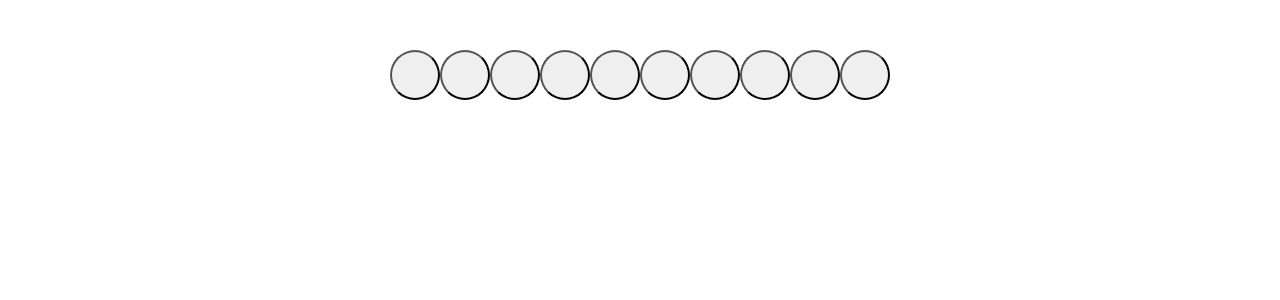
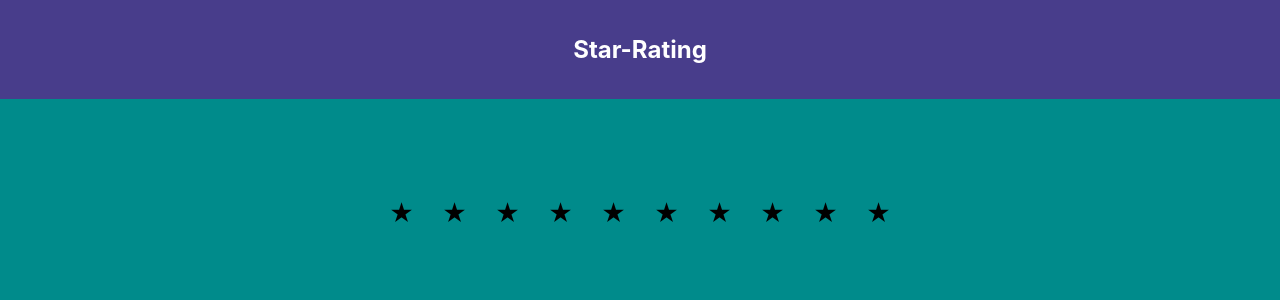
Before and after one commit to Stack-Naveen/20-reactjs-basic-projects, a React (Create React App) app: page / in a window 1280 px wide. Shown: the top 300 px of the page. Built offline with nearby package versions, Linux system fonts and the light colour scheme.

Commit message:
Add all rating functionalities and also add necessary css

```diff
--- a/src/components/star-rating/index.jsx
+++ b/src/components/star-rating/index.jsx
@@ -1,41 +1,50 @@
+import { useState } from "react";
+import "./styles.css";
 export default function StarRating({ stars = 5 }) {
+  const [rate, setRate] = useState(0);
+  const [hover, setHover] = useState(0);
+
   const handleClick = (comingIndex) => {
-    console.log(comingIndex);
+    setRate(comingIndex);
   };
   const handleHover = (comingIndex) => {
-    console.log(comingIndex);
+    setHover(comingIndex);
   };
-  const handleLeave = (comingIndex) => {
-    console.log(comingIndex);
-  };
-
+  const handleLeave = () => setHover(0);
   return (
-    <div className="stars">
-      {Array.from({ length: stars }).map((_, index) => (
-        <Icon
-          key={index}
-          onClick={() => handleClick(index)}
-          onMouseMove={() => handleHover(index)}
-          onMouseLeave={() => handleLeave(index)}
-          size={40}
-        />
-      ))}
+    <div className="rateContainer">
+      <h2>Star-Rating</h2>
+      <div className="stars" onMouseLeave={handleLeave}>
+        {Array.from({ length: stars }).map((_, index) => {
+          const starIndex = index + 1;
+          return (
+            <Icon
+              key={starIndex}
+              className={starIndex <= (hover || rate) ? "active" : "inActive"}
+              onClick={() => handleClick(starIndex)}
+              onMouseEnter={() => handleHover(starIndex)}
+            />
+          );
+        })}
+      </div>
     </div>
   );
 }
 
-function Icon({ onClick, onMouseMove, onMouseLeave, size }) {
+function Icon({ className, onClick, onMouseEnter }) {
   return (
-    <button
+    <div
+      className={className}
       onClick={onClick}
-      onMouseMove={onMouseMove}
-      onMouseLeave={onMouseLeave}
+      onMouseEnter={onMouseEnter}
       style={{
         borderRadius: "50px",
         width: "50px",
         height: "50px",
         marginTop: "50px",
       }}
-    ></button>
+    >
+      ★
+    </div>
   );
 }
--- /dev/null
+++ b/src/components/star-rating/styles.css
@@ -0,0 +1,32 @@
+.stars {
+  display: flex;
+  gap: 3px;
+  font-size: 24px;
+  background: darkcyan;
+  justify-content: center;
+  align-items: center;
+  margin-top: 50px;
+  cursor: pointer;
+}
+
+.rateContainer {
+  width: 100vw;
+  height: 100vh;
+  background: darkcyan;
+}
+.active {
+  color: #fff700;
+  transition: 0.5s ease;
+  transform: scale(2.25);
+}
+
+.inActive {
+  color: black;
+}
+
+h2 {
+  background: darkslateblue;
+  margin: 0px;
+  padding: 35px;
+  color: white;
+}
```
